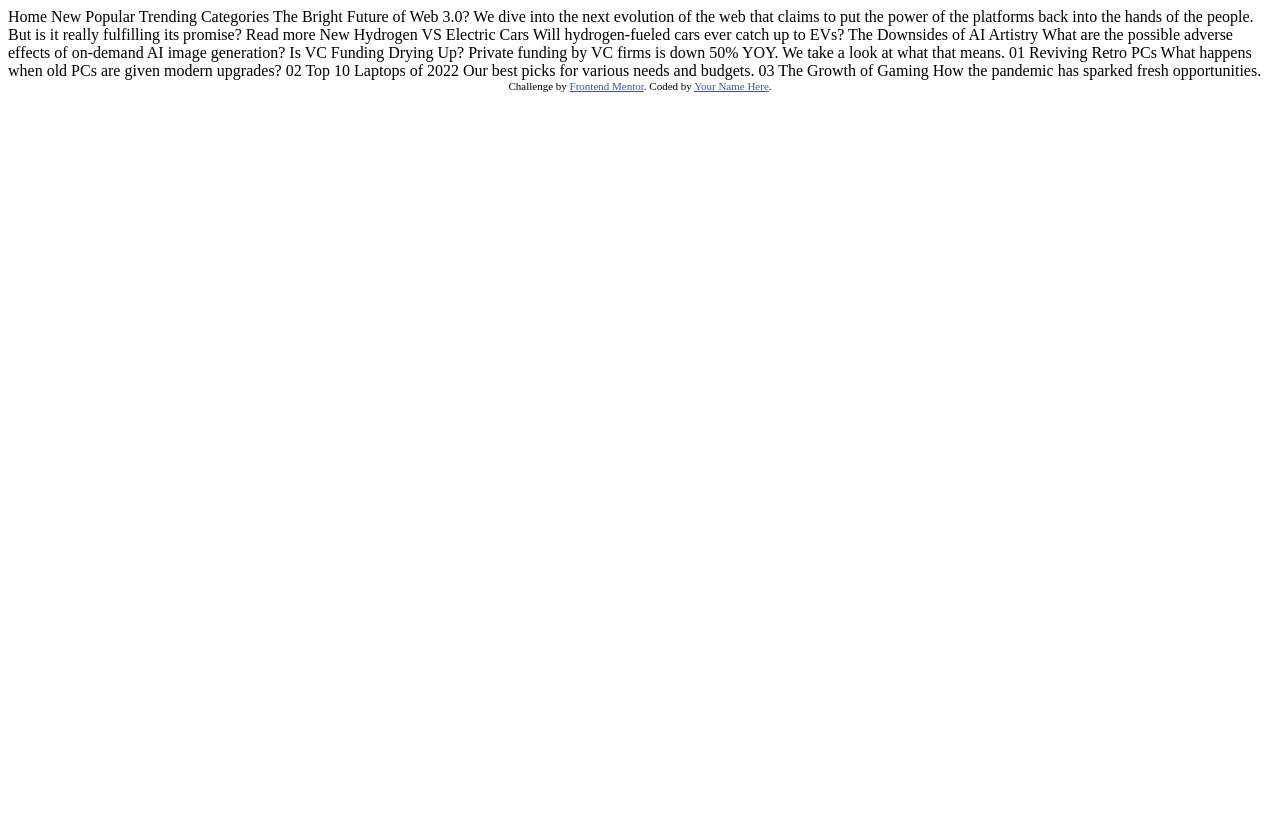
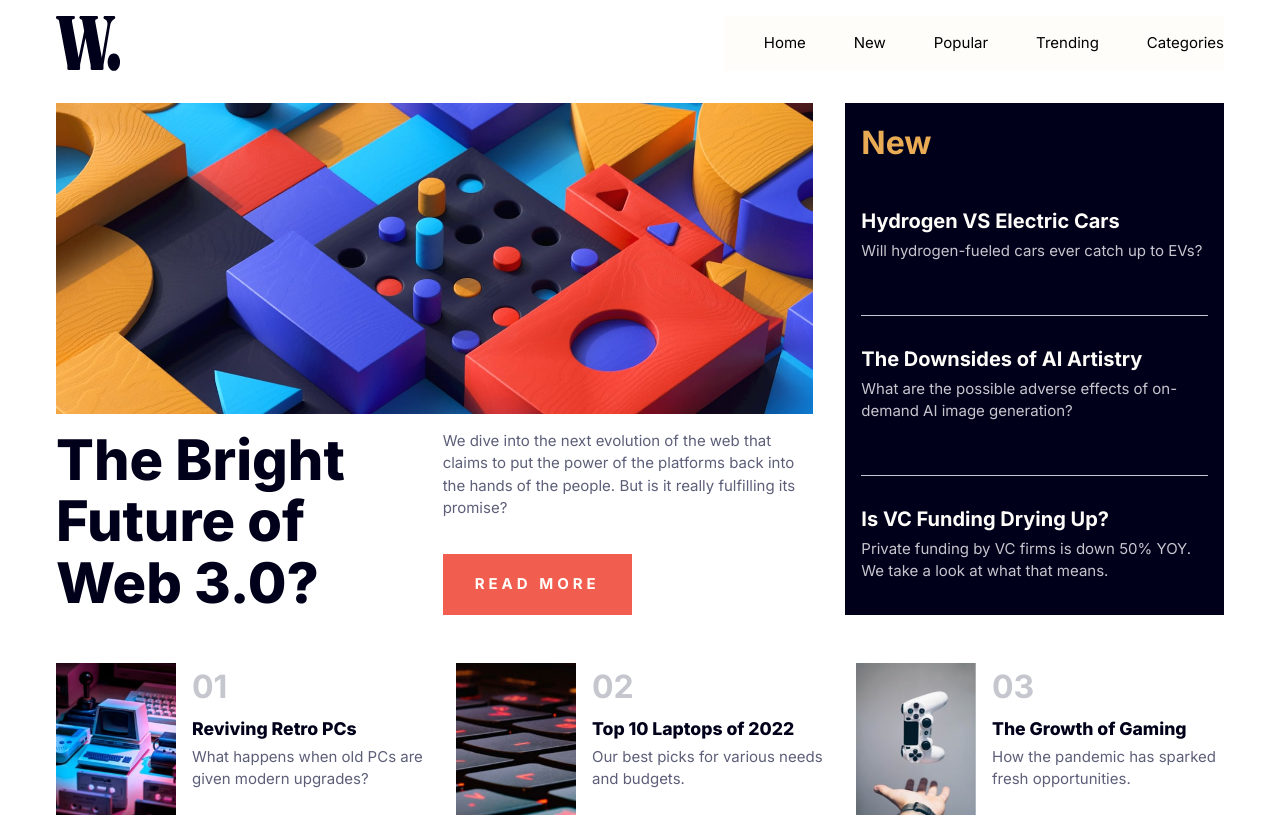
Before and after one commit to ToastFreak777/Frontend-Mentor, a plain HTML site: page news-homepage-main/index.html in a window 1280 px wide. Before the commit the page ends 800 px from the top, so only its background shows below. Drawn offline with Linux system fonts and the light colour scheme.

Commit message:
update main files

```diff
--- a/news-homepage-main/index.html
+++ b/news-homepage-main/index.html
@@ -1,60 +1,142 @@
 <!DOCTYPE html>
 <html lang="en">
-<head>
-  <meta charset="UTF-8">
-  <meta name="viewport" content="width=device-width, initial-scale=1.0"> <!-- displays site properly based on user's device -->
+  <head>
+    <meta charset="UTF-8" />
+    <meta name="viewport" content="width=device-width, initial-scale=1.0" />
+    <!-- displays site properly based on user's device -->
 
-  <link rel="icon" type="image/png" sizes="32x32" href="./assets/images/favicon-32x32.png">
+    <link
+      rel="icon"
+      type="image/png"
+      sizes="32x32"
+      href="./assets/images/favicon-32x32.png"
+    />
 
-  <title>Frontend Mentor | News homepage</title>
+    <title>Frontend Mentor | News homepage</title>
 
-  <!-- Feel free to remove these styles or customise in your own stylesheet 👍 -->
-  <style>
-    .attribution { font-size: 11px; text-align: center; }
-    .attribution a { color: hsl(228, 45%, 44%); }
-  </style>
-</head>
-<body>
+    <!-- Google Fonts -->
+    <link rel="preconnect" href="https://fonts.googleapis.com" />
+    <link rel="preconnect" href="https://fonts.gstatic.com" crossorigin />
+    <link
+      href="https://fonts.googleapis.com/css2?family=Inter:wght@100..900&display=swap"
+      rel="stylesheet"
+    />
 
-  Home
-  New
-  Popular
-  Trending
-  Categories
-
-  The Bright Future of Web 3.0?
-
-  We dive into the next evolution of the web that claims to put the power of the platforms back into the hands of the people.
-  But is it really fulfilling its promise?
-
-  Read more
-
-  New
-
-  Hydrogen VS Electric Cars
-  Will hydrogen-fueled cars ever catch up to EVs?
-
-  The Downsides of AI Artistry
-  What are the possible adverse effects of on-demand AI image generation?
-
-  Is VC Funding Drying Up?
-  Private funding by VC firms is down 50% YOY. We take a look at what that means.
-
-  01
-  Reviving Retro PCs
-  What happens when old PCs are given modern upgrades?
-
-  02
-  Top 10 Laptops of 2022
-  Our best picks for various needs and budgets.
-
-  03
-  The Growth of Gaming
-  How the pandemic has sparked fresh opportunities.
-
-  <div class="attribution">
-    Challenge by <a href="https://www.frontendmentor.io?ref=challenge" target="_blank">Frontend Mentor</a>.
-    Coded by <a href="#">Your Name Here</a>.
-  </div>
-</body>
+    <link rel="stylesheet" href="style.css" />
+    <script type="module" src="index.js" defer></script>
+  </head>
+  <body data-backdrop="false">
+    <div class="backdrop"></div>
+    <div class="wrapper">
+      <header class="header flex">
+        <img src="./assets/images/logo.svg" alt="logo" class="logo" />
+        <nav class="navbar">
+          <button
+            class="mobile-nav-open"
+            aria-controls="primary-navigation"
+            type="button"
+          ></button>
+          <ul
+            class="primary-navigation flex"
+            id="primary-navigation"
+            data-visible="false"
+          >
+            <button
+              class="mobile-nav-close"
+              aria-controls="primary-navigation"
+              type="button"
+            ></button>
+            <li class="primary-navigation__item">
+              <a href="#"> Home </a>
+            </li>
+            <li class="primary-navigation__item">
+              <a href="#"> New </a>
+            </li>
+            <li class="primary-navigation__item">
+              <a href="#"> Popular </a>
+            </li>
+            <li class="primary-navigation__item">
+              <a href="#"> Trending </a>
+            </li>
+            <li class="primary-navigation__item">
+              <a href="#"> Categories </a>
+            </li>
+          </ul>
+        </nav>
+      </header>
+      <main class="main grid">
+        <div class="main__content grid">
+          <section class="grid">
+            <picture class="product__img">
+              <source
+                srcset="./assets/images/image-web-3-desktop.jpg"
+                media="(min-width:700px)"
+              />
+              <img src="./assets/images/image-web-3-mobile.jpg" alt="" />
+            </picture>
+            <div class="grid col-2">
+              <h1 class="title">The Bright Future of Web 3.0?</h1>
+              <div class="grid">
+                <p>
+                  We dive into the next evolution of the web that claims to put
+                  the power of the platforms back into the hands of the people.
+                  But is it really fulfilling its promise?
+                </p>
+                <button type="button" class="read-more-btn">READ MORE</button>
+              </div>
+            </div>
+          </section>
+          <section class="wrapper grid">
+            <h2>New</h2>
+            <div>
+              <p class="heading">Hydrogen VS Electric Cars</p>
+              <p>Will hydrogen-fueled cars ever catch up to EVs?</p>
+            </div>
+            <hr />
+            <div>
+              <p class="heading">The Downsides of AI Artistry</p>
+              <p>
+                What are the possible adverse effects of on-demand AI image
+                generation?
+              </p>
+            </div>
+            <hr />
+            <div>
+              <p class="heading">Is VC Funding Drying Up?</p>
+              <p>
+                Private funding by VC firms is down 50% YOY. We take a look at
+                what that means.
+              </p>
+            </div>
+          </section>
+        </div>
+        <section class="grid col-3">
+          <div class="flex">
+            <img src="./assets/images/image-retro-pcs.jpg" alt="" />
+            <div class="">
+              <span>01</span>
+              <h2 class="subtitle">Reviving Retro PCs</h2>
+              <p>What happens when old PCs are given modern upgrades?</p>
+            </div>
+          </div>
+          <div class="flex">
+            <img src="./assets/images/image-top-laptops.jpg" alt="" />
+            <div>
+              <span>02</span>
+              <h2 class="subtitle">Top 10 Laptops of 2022</h2>
+              <p>Our best picks for various needs and budgets.</p>
+            </div>
+          </div>
+          <div class="flex">
+            <img src="./assets/images/image-gaming-growth.jpg" alt="" />
+            <div>
+              <span>03</span>
+              <h2 class="subtitle">The Growth of Gaming</h2>
+              <p>How the pandemic has sparked fresh opportunities.</p>
+            </div>
+          </div>
+        </section>
+      </main>
+    </div>
+  </body>
 </html>
--- /dev/null
+++ b/news-homepage-main/index.js
@@ -0,0 +1,20 @@
+const primaryNav = document.querySelector(".primary-navigation");
+const navOpen = document.querySelector(".mobile-nav-open");
+const navClose = document.querySelector(".mobile-nav-close");
+const body = document.querySelector("body");
+
+console.log(body);
+
+navOpen.addEventListener("click", () => {
+  primaryNav.setAttribute("data-visible", true);
+  body.setAttribute("data-backdrop", true);
+
+  console.log(body.getAttribute("data-backdrop"));
+});
+
+navClose.addEventListener("click", () => {
+  primaryNav.setAttribute("data-visible", false);
+  body.setAttribute("data-backdrop", false);
+
+  console.log(body.getAttribute("data-backdrop"));
+});
--- /dev/null
+++ b/news-homepage-main/style.css
@@ -0,0 +1,319 @@
+:root {
+  --soft-orange: hsl(35, 77%, 62%);
+  --soft-red: hsl(5, 85%, 63%);
+
+  --clr-primary: hsl(36, 100%, 99%);
+  --grayish-blue: hsl(233, 8%, 79%);
+  --dark-grayish-blue: hsl(236, 13%, 42%);
+  --very-dark-blue: hsl(240, 100%, 5%);
+
+  --fs-400: 0.9375rem;
+  --fs-500: 1.1rem;
+  --fs-600: 1.25rem;
+  --fs-700: 2rem;
+  --fs-800: 2.5rem;
+  --fs-900: 3.5rem;
+  --fw-regular: 400;
+  --fw-semibold: 700;
+  --fw-bold: 800;
+  --ff: "Inter";
+}
+
+/* #region Resets */
+*,
+*::before,
+*::after {
+  box-sizing: border-box;
+}
+
+* {
+  margin: 0;
+}
+
+body {
+  line-height: 1.5;
+  -webkit-font-smoothing: antialiased;
+}
+
+img,
+picture,
+video,
+canvas,
+svg {
+  display: block;
+  max-width: 100%;
+}
+
+input,
+button,
+textarea,
+select {
+  font: inherit;
+}
+
+p,
+h1,
+h2,
+h3,
+h4,
+h5,
+h6 {
+  overflow-wrap: break-word;
+}
+
+/* #endregion */
+
+/* ----------- */
+/* Utilities */
+/* ----------- */
+.flex {
+  display: flex;
+  gap: var(--gap, 1rem);
+}
+
+.grid {
+  display: grid;
+  gap: var(--gap, 1rem);
+}
+
+.col-2 {
+  grid-template-columns: repeat(2, 1fr);
+}
+.col-3 {
+  grid-template-columns: repeat(3, 1fr);
+}
+
+.col-2,
+.col-3 {
+  @media (max-width: 700px) {
+    grid-template-columns: 1fr;
+  }
+}
+
+/* General Styling */
+
+html,
+body {
+  min-height: 100vh;
+}
+
+body {
+  font-family: var(--ff);
+  font-size: var(--fs-400);
+  font-weight: var(--fw-regular);
+  color: var(--dark-grayish-blue);
+
+  overflow-x: clip;
+
+  display: grid;
+  place-content: center;
+}
+
+body[data-backdrop="true"] {
+  position: relative;
+
+  .backdrop {
+    display: block;
+    position: absolute;
+    inset: 0;
+    background: hsla(0, 0%, 0%, 0.5);
+  }
+}
+
+.title {
+  font-size: var(--fs-800);
+}
+
+.title,
+.subtitle {
+  line-height: 1.1;
+  color: var(--very-dark-blue);
+}
+
+.title,
+.subtitle,
+.heading {
+  font-weight: var(--fw-bold);
+}
+
+.wrapper {
+  padding: 1rem;
+
+  @media (min-width: 700px) {
+    max-width: 1200px;
+  }
+}
+
+header {
+  margin-block-end: 2rem;
+
+  justify-content: space-between;
+}
+
+.main {
+  --gap: 3rem;
+
+  @media (min-width: 700px) {
+    --gap: 3rem 2rem;
+    .main__content {
+      grid-template-columns: 2fr 1fr;
+    }
+  }
+}
+
+.primary-navigation__item {
+  list-style: none;
+
+  :hover {
+    color: var(--soft-red);
+  }
+
+  & a {
+    text-decoration: none;
+    color: black;
+  }
+}
+
+/* Navigation */
+.navbar {
+  .primary-navigation__item {
+    margin-block: 1rem;
+  }
+}
+
+.primary-navigation {
+  background-color: var(--clr-primary);
+  --gap: 3rem;
+
+  @media (max-width: 700px) {
+    padding-inline: 1.5rem;
+    padding-top: 6rem;
+
+    display: block;
+    position: fixed;
+    z-index: 1000;
+    inset: 0 0 0 40%;
+
+    transition: transform 500ms ease-out;
+    transform: translateX(100%);
+
+    .mobile-nav-close {
+      position: absolute;
+      top: 1.5rem;
+      right: 1.5rem;
+      z-index: 9999;
+      background: url("./assets/images/icon-menu-close.svg");
+      width: 32px;
+      height: 30px;
+    }
+  }
+}
+
+.primary-navigation[data-visible="true"] {
+  transform: translateX(0%);
+}
+
+.mobile-nav-open {
+  margin-top: 0.8rem;
+  background: url("./assets/images/icon-menu.svg");
+  align-self: center;
+  width: 35px;
+  height: 20px;
+}
+
+.mobile-nav-open,
+.mobile-nav-close {
+  border: 0;
+  background-repeat: no-repeat;
+  cursor: pointer;
+
+  @media (min-width: 700px) {
+    display: none;
+  }
+}
+
+.backdrop {
+  display: none;
+}
+
+/* Section 1 */
+
+section:first-of-type {
+  --gap: 1rem;
+
+  .read-more-btn {
+    color: var(--clr-primary);
+    background-color: var(--soft-red);
+    padding-block: 0.625rem;
+    padding-inline: 2rem;
+    letter-spacing: 0.25rem;
+    font-weight: var(--fw-semibold);
+    border: 0;
+    width: fit-content;
+    cursor: pointer;
+  }
+
+  @media (min-width: 700px) {
+    .title {
+      font-size: var(--fs-900);
+    }
+  }
+}
+
+/* Section 2 */
+
+section:nth-of-type(2) {
+  --gap: 1.5rem;
+
+  background-color: var(--very-dark-blue);
+  color: var(--grayish-blue);
+
+  .heading {
+    color: var(--clr-primary);
+    font-weight: var(--fw-semibold);
+    font-size: var(--fs-600);
+  }
+
+  & h2 {
+    color: var(--soft-orange);
+    font-size: var(--fs-700);
+  }
+
+  & p {
+    margin-block: 0.25rem;
+  }
+}
+
+hr {
+  border: 0;
+  border-bottom: 1px solid var(--grayish-blue);
+}
+
+/* Section 3 */
+.main > section {
+  --gap: 2rem;
+
+  & div {
+    --gap: 1rem;
+  }
+
+  img {
+    max-width: 120px;
+  }
+
+  & span {
+    color: var(--grayish-blue);
+    font-size: var(--fs-700);
+    font-weight: var(--fw-semibold);
+  }
+
+  .subtitle {
+    font-size: var(--fs-500);
+    margin-block: 0.5rem;
+    cursor: pointer;
+  }
+
+  .subtitle:hover {
+    color: var(--soft-red);
+  }
+}
```
